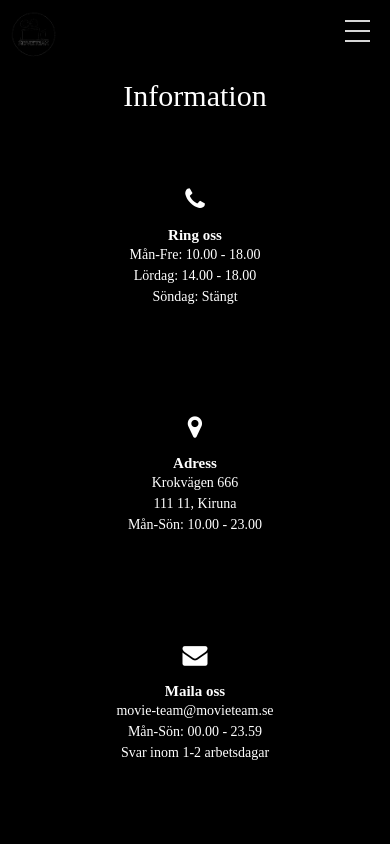
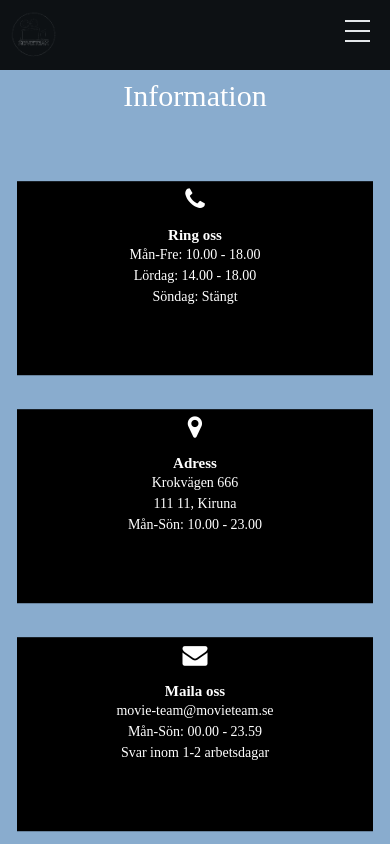
Before and after one commit to cchaglund/movie-team, a Vue app: page /#/information in a window 390 px wide. Built offline with nearby package versions, Linux system fonts and the light colour scheme; a web font is replaced by a local one.

Commit message:
Sista information fix
Kanke ska stylas om senare? Den är 100% responsiv

```diff
--- a/src/views/Information.vue
+++ b/src/views/Information.vue
@@ -48,7 +48,7 @@
     </div>
 </template>
 
-<style>
+<style scoped>
 
 #app {
     background-color: black;
@@ -66,6 +66,7 @@ h5 {
 
 .card {
     background-color: black;
+    border-radius: 0;
 }
 
 .card p, h5 {
```
Lines whose indentation alone changed are shown as unchanged.
